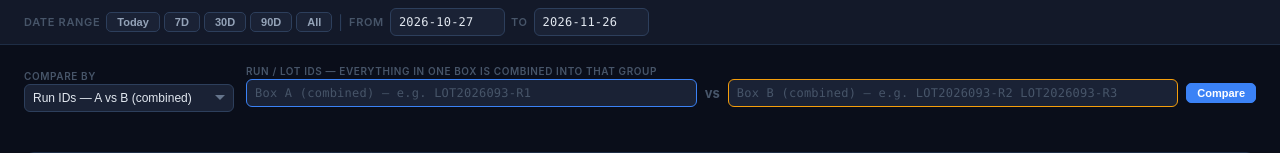
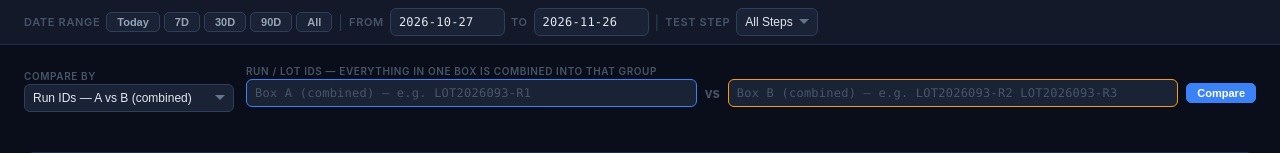
Before and after one commit to allie0132/daily-semiconductor-learning, a Flask app: page /compare in a window 1280 px wide. Shown: the part 56-209 px from the top of the page. Run offline with Flask 3, Linux system fonts and the light colour scheme; data comes from the database, SQL or seed files in the repository.

Commit message:
Compare: add Test Step scope filter
Comparisons are normally within one test step. Added a Test Step
selector to the Compare page bar that scopes every comparison (all
modes) to the chosen step; data from other steps is excluded. Skipped
when the comparison dimension itself is Test Step.

Date/step changes now re-run whichever compare mode is active via a
single refreshCompare() dispatcher.

Co-Authored-By: Claude Sonnet 4.6 <noreply@anthropic.com>
Claude-Session: https://claude.ai/code/session_01A7JukLLgB5Gpbjr6NXvakN

```diff
--- a/test-dashboard/static/js/compare.js
+++ b/test-dashboard/static/js/compare.js
@@ -46,8 +46,28 @@ const DIM_VALUES = {
 // ── Init ─────────────────────────────────────────────────────────────
 async function init() {
   META = await fetch("/api/meta").then(r => r.json());
+  // Test Step scope filter
+  const stepSel = qs("cmp-step");
+  META.test_steps.forEach(v =>
+    stepSel.appendChild(Object.assign(document.createElement("option"), {value:v, textContent:v})));
   setQuick("30d", false);
   onCmpDimChange();
+}
+
+// Re-run whichever comparison mode is active (after a scope change)
+function refreshCompare() {
+  const dim = qs("cmp-dim").value;
+  if (dim === "runlist")       runManualCompare();
+  else if (dim === "runmulti") runMultiCompare();
+  else                         loadCompare();
+}
+
+// Apply the global scope filters (currently Test Step) to a params object.
+// Skipped when the comparison dimension IS test_step (would contradict).
+function applyScope(p) {
+  const step = qs("cmp-step") ? qs("cmp-step").value : "ALL";
+  if (step && step !== "ALL" && qs("cmp-dim").value !== "test_step")
+    p.set("test_step", step);
 }
 
 // ── Date quick-select ─────────────────────────────────────────────────
@@ -66,7 +86,7 @@ function setQuick(mode, doRefresh=true) {
   else if (mode === "90d") from.value = META ? META.date_min : offsetDate(today, -90);
   else { from.value = META ? META.date_min : ""; to.value = META ? META.date_max : ""; }
 
-  if (doRefresh) loadCompare();
+  if (doRefresh) refreshCompare();
 }
 function offsetDate(dateStr, days) {
   const d = new Date(dateStr); d.setDate(d.getDate() + days);
@@ -74,7 +94,7 @@ function offsetDate(dateStr, days) {
 }
 function onDateChange() {
   document.querySelectorAll(".date-btn").forEach(b => b.classList.remove("active"));
-  loadCompare();
+  refreshCompare();
 }
 
 // ── Dimension + A/B selectors ─────────────────────────────────────────
@@ -136,7 +156,7 @@ function onSideChange(side) {
   loadCompare();
 }
 
-// Params = date range + chosen dimension override
+// Params = date range + chosen dimension override + global scope (step)
 function cmpParams(dim, value, extra={}) {
   const p = new URLSearchParams();
   const df = qs("f-date-from")?.value;
@@ -145,6 +165,7 @@ function cmpParams(dim, value, extra={}) {
   if (dt) p.set("date_to", dt);
   p.set(dim, value);
   Object.entries(extra).forEach(([k,v]) => p.set(k, String(v)));
+  applyScope(p);
   return p;
 }
 async function cmpFetch(path, dim, value, extra={}) {
@@ -342,6 +363,7 @@ async function cmpFetchRuns(path, runIds, extra={}) {
   if (dt) p.set("date_to", dt);
   p.set("runs", runIds.join(","));
   Object.entries(extra).forEach(([k,v]) => p.set(k, String(v)));
+  applyScope(p);
   return fetch(`${path}?${p}`).then(r => r.json());
 }
 
--- a/test-dashboard/templates/compare.html
+++ b/test-dashboard/templates/compare.html
@@ -43,6 +43,11 @@
   <span class="date-label">To</span>
   <input type="text" class="date-field" id="f-date-to" placeholder="YYYY-MM-DD"
          pattern="\d{4}-\d{2}-\d{2}" onchange="onDateChange()">
+  <span class="date-sep">|</span>
+  <span class="date-label">Test Step</span>
+  <select id="cmp-step" onchange="refreshCompare()" style="height:28px;">
+    <option value="ALL">All Steps</option>
+  </select>
 </div>
 
 <!-- ── Compare controls ── -->
```
